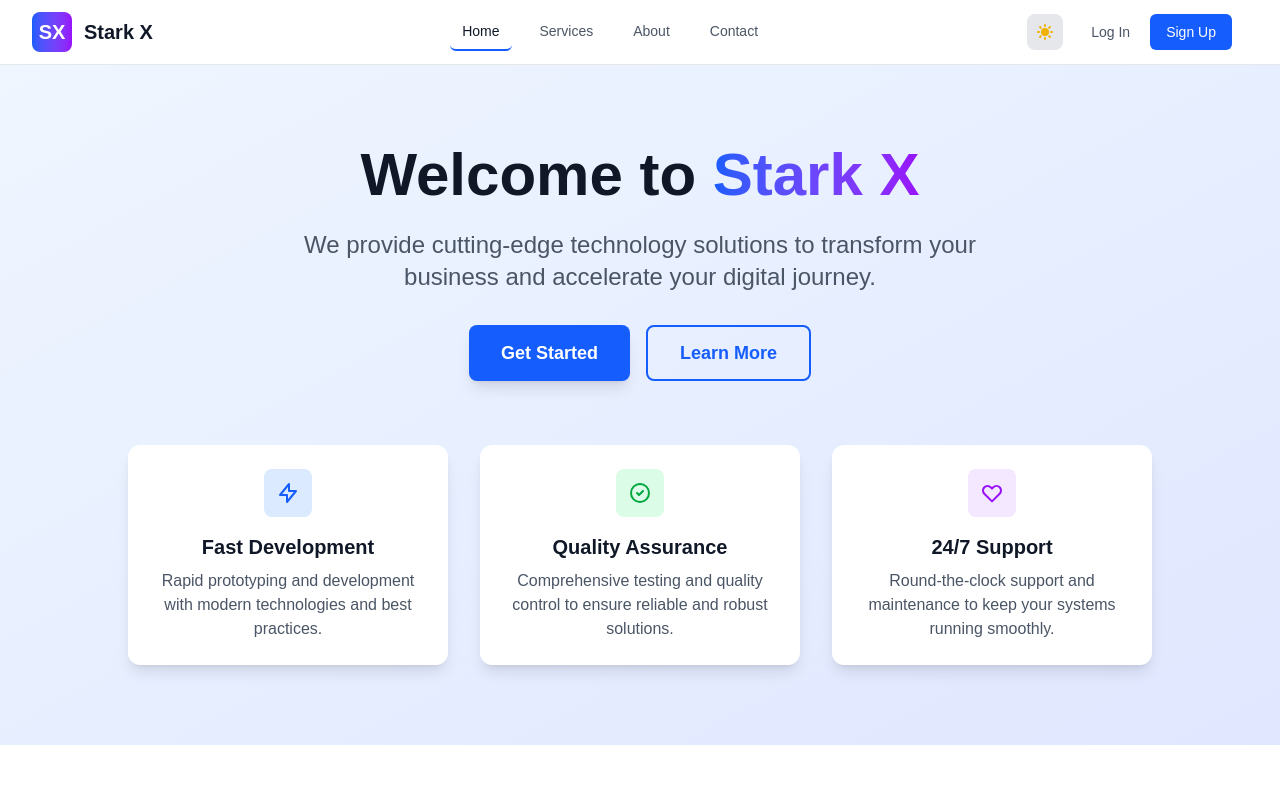
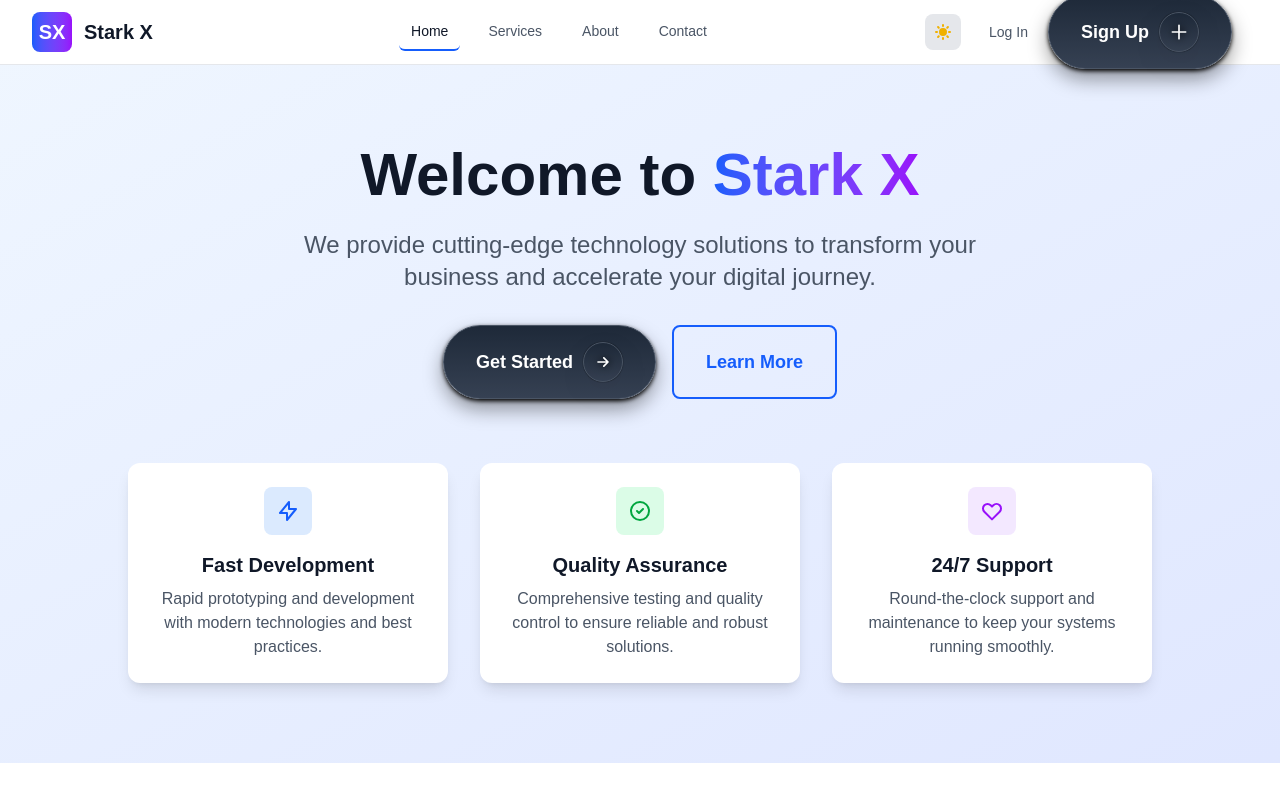
Before and after one commit to Zu-Team/Stark-X, a Next.js app: page / in a window 1280 px wide. Built offline with nearby package versions, Linux system fonts and the light colour scheme.

Commit message:
Add StyledButton component with 3D effects and replace Sign Up button

```diff
--- a/src/components/Hero.tsx
+++ b/src/components/Hero.tsx
@@ -1,4 +1,6 @@
 'use client';
+
+import StyledButton from './StyledButton';
 
 export default function Hero() {
   return (
@@ -17,9 +19,16 @@ export default function Hero() {
           </p>
 
           <div className="flex flex-col sm:flex-row gap-4 justify-center mb-16">
-            <button className="bg-blue-600 hover:bg-blue-700 text-white px-8 py-3 rounded-lg text-lg font-semibold transition-colors duration-200 shadow-lg hover:shadow-xl">
+            <StyledButton
+              onClick={() => console.log('Get Started clicked')}
+              icon={
+                <svg className="w-5 h-5" fill="none" stroke="currentColor" viewBox="0 0 24 24">
+                  <path strokeLinecap="round" strokeLinejoin="round" strokeWidth={2} d="M13 7l5 5m0 0l-5 5m5-5H6" />
+                </svg>
+              }
+            >
               Get Started
-            </button>
+            </StyledButton>
             <button className="border-2 border-blue-600 text-blue-600 dark:text-blue-400 hover:bg-blue-600 hover:text-white px-8 py-3 rounded-lg text-lg font-semibold transition-all duration-200">
               Learn More
             </button>
--- a/src/components/Navigation.tsx
+++ b/src/components/Navigation.tsx
@@ -3,6 +3,7 @@
 import { useState } from 'react';
 import Image from 'next/image';
 import ThemeToggle from './ThemeToggle';
+import StyledButton from './StyledButton';
 
 export default function Navigation() {
   const [isMenuOpen, setIsMenuOpen] = useState(false);
@@ -70,9 +71,16 @@ export default function Navigation() {
                 <button className="text-gray-600 dark:text-gray-300 hover:text-gray-900 dark:hover:text-white px-3 py-2 rounded-md text-sm font-medium transition-colors duration-200">
                   Log In
                 </button>
-                <button className="bg-blue-600 hover:bg-blue-700 text-white px-4 py-2 rounded-md text-sm font-medium transition-colors duration-200">
+                <StyledButton
+                  onClick={() => console.log('Sign Up clicked')}
+                  icon={
+                    <svg className="w-5 h-5" fill="none" stroke="currentColor" viewBox="0 0 24 24">
+                      <path strokeLinecap="round" strokeLinejoin="round" strokeWidth={2} d="M12 4v16m8-8H4" />
+                    </svg>
+                  }
+                >
                   Sign Up
-                </button>
+                </StyledButton>
               </div>
             )}
 
--- /dev/null
+++ b/src/components/StyledButton.tsx
@@ -0,0 +1,43 @@
+'use client';
+
+import { ReactNode } from 'react';
+
+interface StyledButtonProps {
+  children: ReactNode;
+  onClick?: () => void;
+  className?: string;
+  icon?: ReactNode;
+}
+
+export default function StyledButton({ children, onClick, className = '', icon }: StyledButtonProps) {
+  return (
+    <button
+      onClick={onClick}
+      className={`
+        relative px-8 py-4 text-lg font-bold text-white
+        bg-gradient-to-b from-gray-800 to-gray-700
+        rounded-full cursor-pointer
+        shadow-[0_2px_4px_rgba(0,0,0,1),0_10px_20px_rgba(0,0,0,0.4)]
+        transition-all duration-200 ease-in-out
+        inline-flex items-center justify-center
+        border border-gray-600
+        hover:shadow-[0_1px_2px_rgba(0,0,0,1),0_5px_10px_rgba(0,0,0,0.4)]
+        active:translate-y-0.5
+        before:absolute before:-top-0.5 before:-right-0.5 before:-bottom-0.5 before:-left-0.5
+        before:bg-gradient-to-b before:from-gray-600 before:to-black
+        before:-z-10 before:rounded-full before:transition-all before:duration-200
+        before:opacity-100
+        ${className}
+      `}
+    >
+      {children}
+      {icon && (
+        <div className="relative flex items-center justify-center w-10 h-10 ml-2.5 bg-gradient-to-b from-gray-800 to-gray-700 rounded-full shadow-[0_0_1px_rgba(0,0,0,1)] border border-gray-600 transition-all duration-200 before:absolute before:-top-0.5 before:-right-0.5 before:-bottom-0.5 before:-left-0.5 before:bg-gradient-to-b before:from-gray-600 before:to-black before:-z-10 before:rounded-full before:transition-all before:duration-200 before:opacity-100">
+          <div className="icon transition-all duration-400 ease-in-out hover:rotate-[-35deg] hover:drop-shadow-[0_10px_20px_rgba(50,50,50,1),0_0_20px_rgba(2,2,2,1)] drop-shadow-[0_10px_20px_rgba(26,25,25,0.9),0_0_4px_rgba(0,0,0,1)]">
+            {icon}
+          </div>
+        </div>
+      )}
+    </button>
+  );
+}
```
